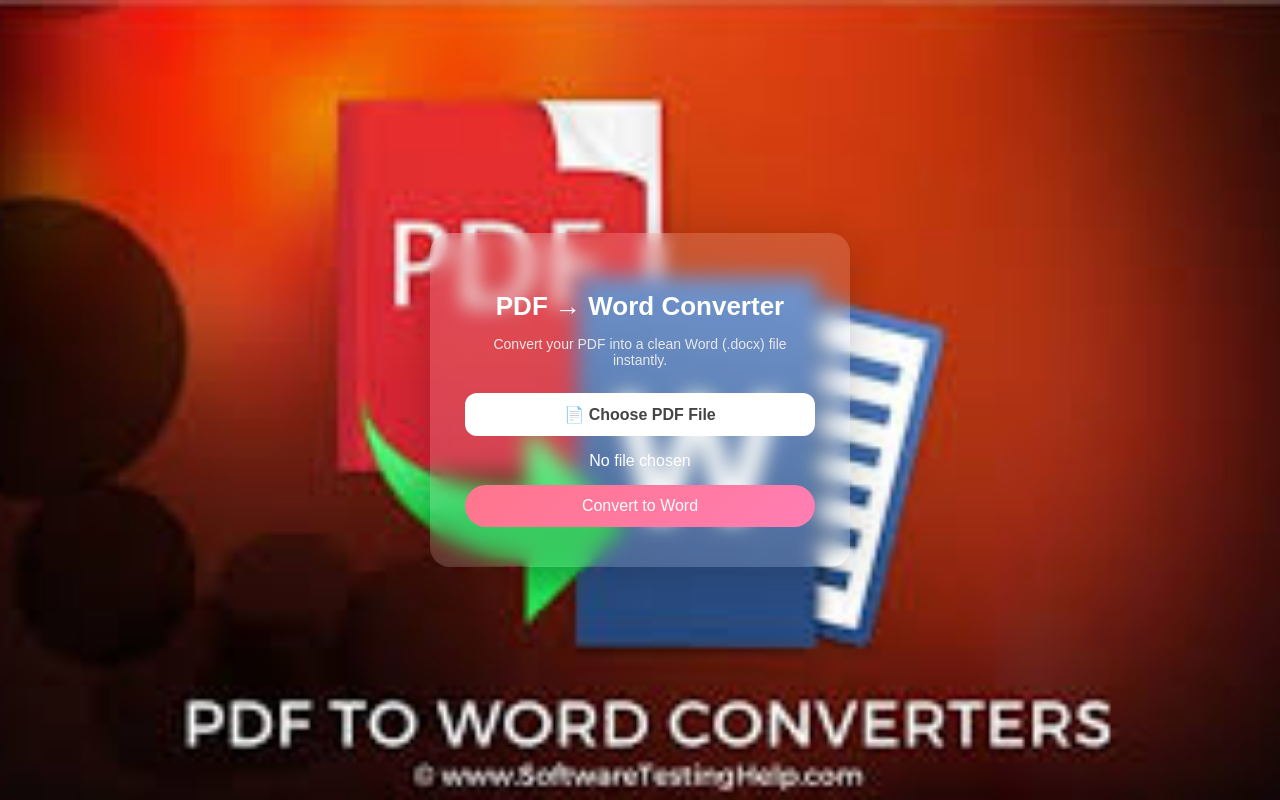
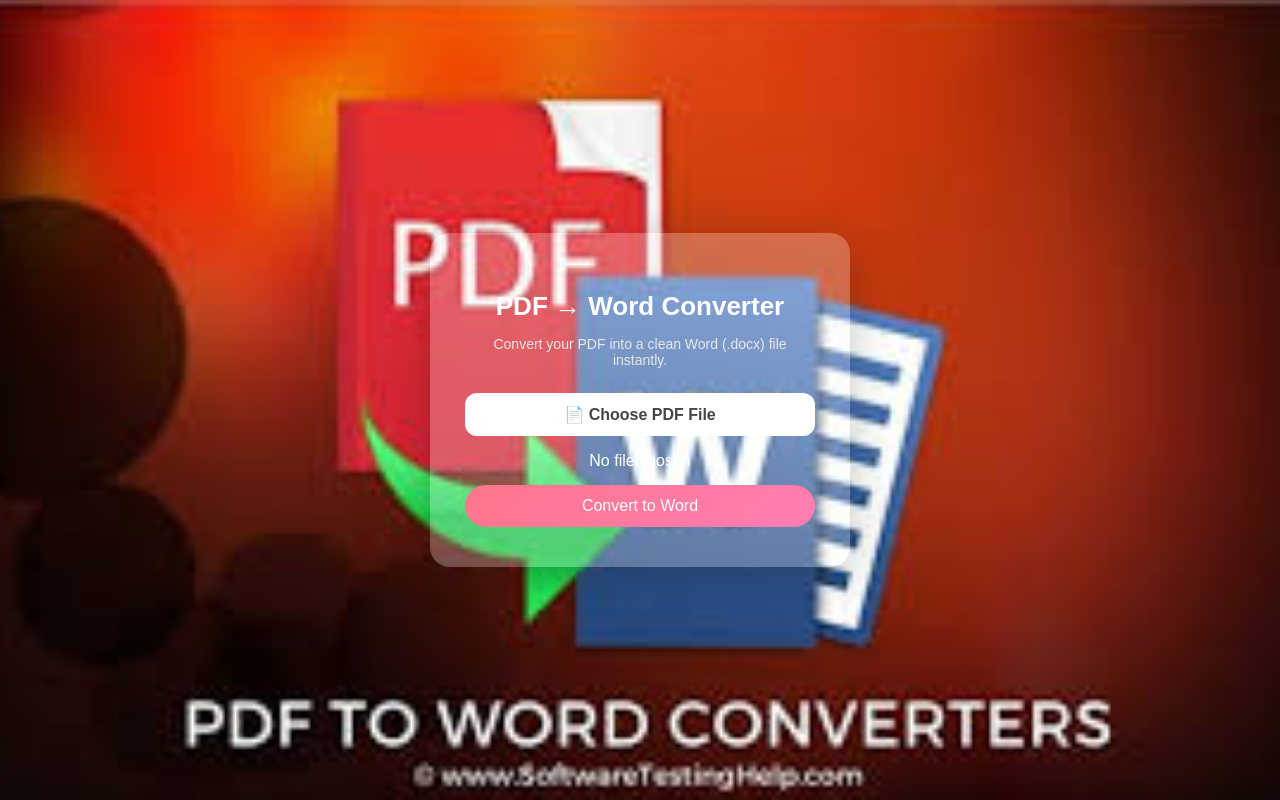
Before and after one commit to ankita05-web/pdf2word, a Flask app: page / in a window 1280 px wide. Run offline with Flask 3, Linux system fonts and the light colour scheme.

Commit message:
Update style.css

```diff
--- a/static/style.css
+++ b/static/style.css
@@ -1,4 +1,4 @@
-/* Background image */
+/* Full background image */
 body {
     margin: 0;
     font-family: 'Poppins', sans-serif;
@@ -10,13 +10,12 @@ body {
     align-items: center;
 }
 
-/* Glass Effect Form Box */
+/* Glass effect container */
 .container {
-    background: rgba(255, 255, 255, 0.15);
+    background: rgba(255, 255, 255, 0.25); /* slightly transparent */
     padding: 40px 35px;
     border-radius: 20px;
-    box-shadow: 0 10px 40px rgba(0, 0, 0, 0.2);
-    backdrop-filter: blur(10px);
+    box-shadow: 0 10px 40px rgba(0,0,0,0.2);
     text-align: center;
     width: 350px;
 }
@@ -35,7 +34,7 @@ h1 {
     font-size: 14px;
 }
 
-/* File input box */
+/* File input */
 .upload-box {
     display: block;
     background: white;
@@ -51,13 +50,13 @@ h1 {
     display: none;
 }
 
-/* File name display */
+/* File name */
 #file-name {
     color: #fff;
     margin-bottom: 15px;
 }
 
-/* Convert Button */
+/* Convert button */
 .btn {
     background: linear-gradient(135deg, #ff758c, #ff7eb3);
     border: none;
@@ -72,5 +71,5 @@ h1 {
 
 .btn:hover {
     transform: scale(1.05);
-    box-shadow: 0 6px 20px rgba(255, 120, 180, 0.4);
+    box-shadow: 0 6px 20px rgba(255,120,180,0.4);
 }
```
